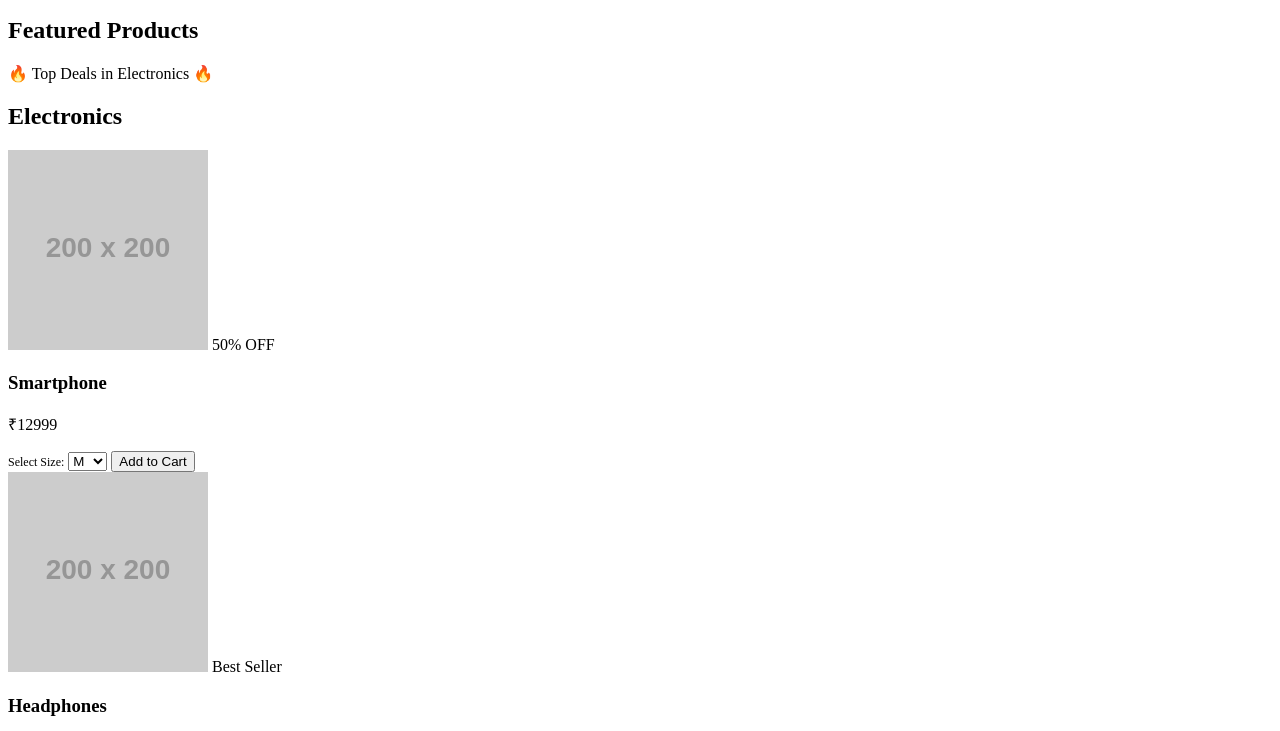
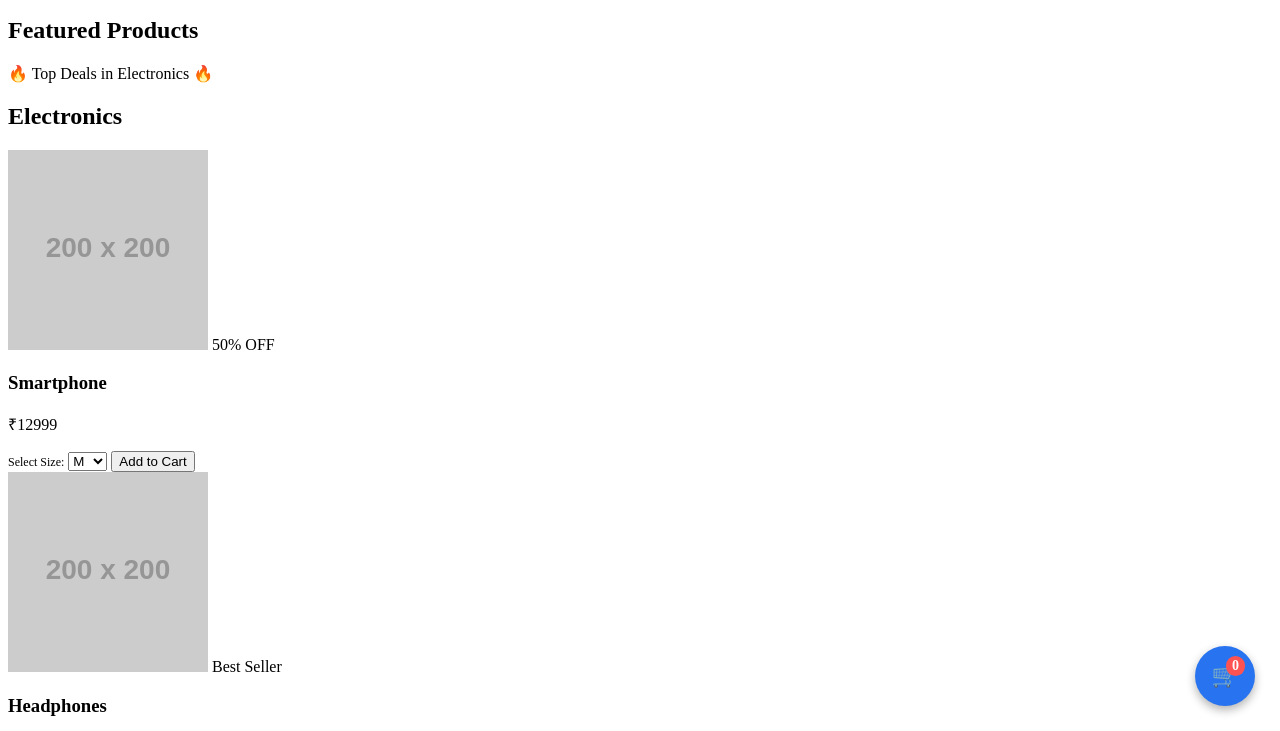
Before and after one commit to haripatel819012-hub/mini-flipkart, a plain HTML site: page index.html in a window 1280 px wide. Shown: the part 69-800 px from the top of the page. Drawn offline with Linux system fonts and the light colour scheme; placeholder pictures from the web are drawn by us.

Commit message:
index.html

```diff
--- a/index.html
+++ b/index.html
@@ -82,6 +82,42 @@
 
 #checkout:hover {
   background: #0a58ca;
+}
+  /* --- Floating Cart Button --- */
+#floating-cart {
+  position: fixed;
+  bottom: 25px;
+  right: 25px;
+  background-color: #2874f0;
+  color: white;
+  font-size: 22px;
+  font-weight: bold;
+  border-radius: 50%;
+  width: 60px;
+  height: 60px;
+  display: flex;
+  align-items: center;
+  justify-content: center;
+  box-shadow: 0 4px 10px rgba(0,0,0,0.3);
+  cursor: pointer;
+  z-index: 9999;
+  transition: transform 0.2s ease, background-color 0.3s ease;
+}
+
+#floating-cart:hover {
+  background-color: #0a58ca;
+  transform: scale(1.1);
+}
+
+#floating-cart #floating-count {
+  background-color: #ff5252;
+  color: white;
+  font-size: 14px;
+  padding: 2px 6px;
+  border-radius: 10px;
+  position: absolute;
+  top: 10px;
+  right: 10px;
 }
 </style>
 </head>
@@ -257,5 +293,9 @@ backToTop.addEventListener("click", () => {
   window.scrollTo({top: 0, behavior: "smooth"});
 });
 </script>
+  <!-- Floating Cart Button -->
+<div id="floating-cart">
+  🛒 <span id="floating-count">0</span>
+</div>
 </body>
 </html>
```
